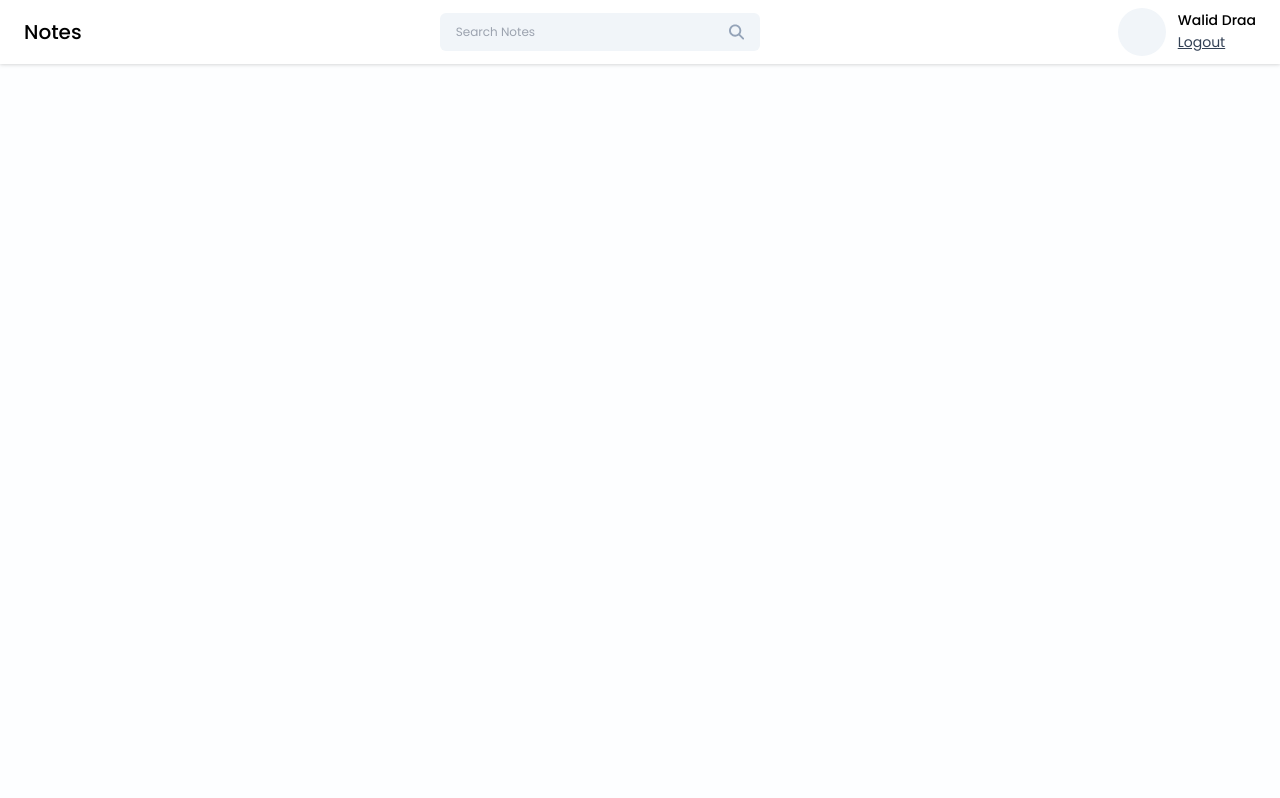
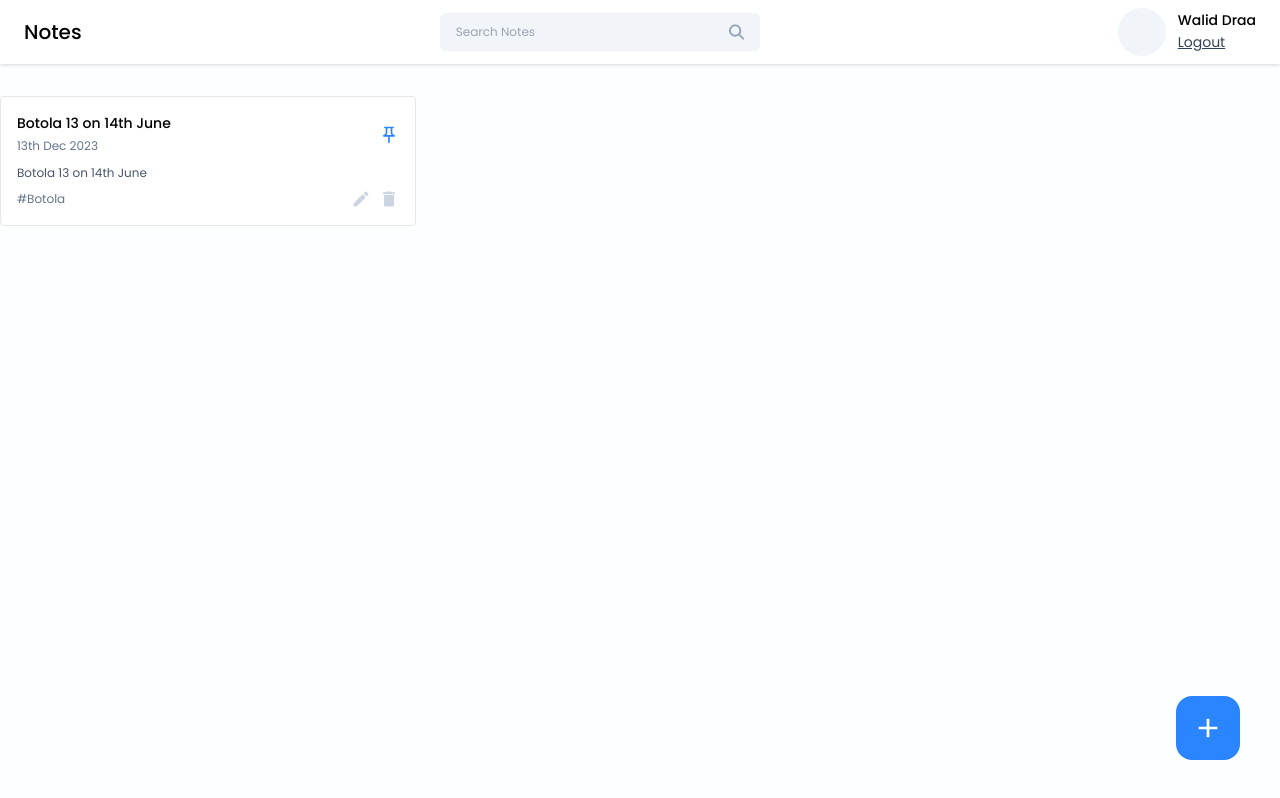
Before and after one commit to wa1ead/MERN-Notes-App, a React (Vite) app in the folder frontend/notes-app/: page /dashboard in a window 1280 px wide. Built offline with nearby package versions, Linux system fonts and the light colour scheme.

Commit message:
note card component

```diff
--- /dev/null
+++ b/frontend/notes-app/src/components/cards/NoteCard.jsx
@@ -0,0 +1,44 @@
+import React from "react";
+import { MdOutlinePushPin, MdCreate, MdDelete } from "react-icons/md";
+
+const NoteCard = ({
+  title,
+  date,
+  content,
+  tags,
+  isPinned,
+  onEdit,
+  onDelete,
+  onPinNote,
+}) => {
+  return (
+    <div className="border rounded p-4 bg-white hover:shadow-xl transition-all ease-in-out">
+      <div className="flex items-center justify-between">
+        <div>
+          <h6 className="text-sm font-medium">{title}</h6>
+          <span className="text-xs text-slate-500">{date}</span>
+        </div>
+        <MdOutlinePushPin
+          className={`icon-btn ${isPinned ? "text-primary" : "text-slate-300"}`}
+          onClick={onPinNote}
+        />
+      </div>
+      <p className="text-xs text-slate-600 mt-2">{content?.slice(0, 60)}</p>
+      <div className="flex items-center justify-between mt-2">
+        <div className="text-xs text-slate-500">{tags}</div>
+        <div className="flex items-center gap-2">
+          <MdCreate
+            className="icon-btn hover:text-green-600"
+            onClick={onEdit}
+          />
+          <MdDelete
+            className="icon-btn hover:text-red-500"
+            onClick={onDelete}
+          />
+        </div>
+      </div>
+    </div>
+  );
+};
+
+export default NoteCard;
--- a/frontend/notes-app/src/index.css
+++ b/frontend/notes-app/src/index.css
@@ -21,4 +21,7 @@
   .btn-primary {
     @apply w-full text-sm bg-primary text-white p-2 rounded my-1 hover:bg-blue-600;
   }
+  .icon-btn {
+    @apply text-xl text-slate-300 cursor-pointer hover:text-primary;
+  }
 }
--- a/frontend/notes-app/src/pages/Home/Home.jsx
+++ b/frontend/notes-app/src/pages/Home/Home.jsx
@@ -1,9 +1,31 @@
 import React from "react";
+import { MdAdd } from "react-icons/md";
 import NavBar from "../../components/navbar/NavBar";
+import NoteCard from "../../components/cards/NoteCard";
 const Home = () => {
   return (
     <>
       <NavBar />
+      <div className="container mx-auto">
+        <div className="grid grid-cols-3 gap-4 mt-8">
+          <NoteCard
+            title="Botola 13 on 14th June"
+            date="13th Dec 2023"
+            content="Botola 13 on 14th June"
+            tags="#Botola"
+            isPinned={true}
+            onPinNote={() => {}}
+            onEdit={() => {}}
+            onDelete={() => {}}
+          />
+        </div>
+      </div>
+      <button
+        className="w-16 h-16 flex justify-center items-center bg-primary hover:bg-blue-600 rounded-2xl absolute right-10 bottom-10"
+        onClick={() => {}}
+      >
+        <MdAdd className="text-[32px] text-white" />
+      </button>
     </>
   );
 };
```
